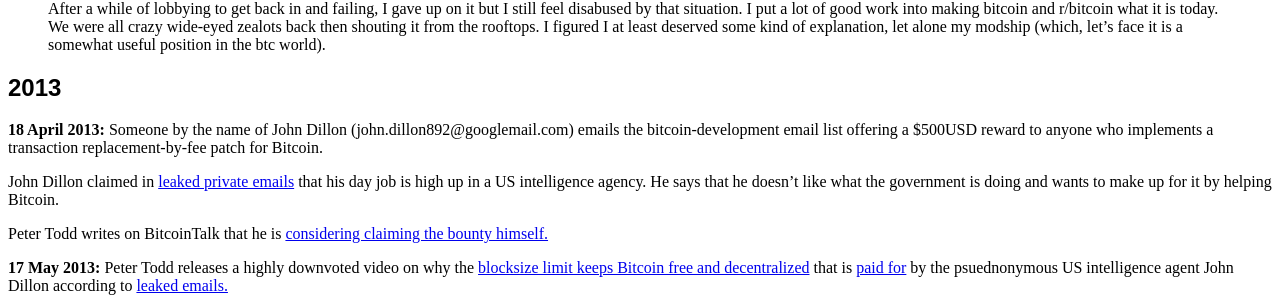
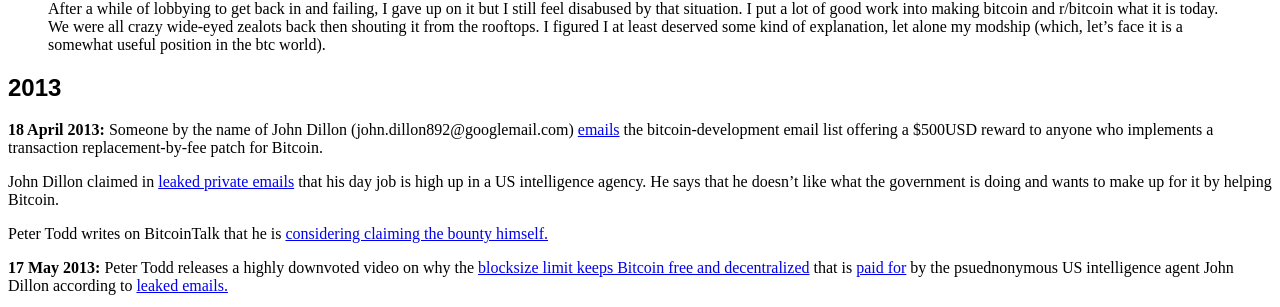
Before and after one commit to derykmakgill/website, a Jekyll site: the page built from btc.md, in a window 1280 px wide and 900 px high, scrolled down 1487 px, cut to the strip 139-446 px from the top of the window. Built offline with Jekyll 4.4.1, drawn with Linux system fonts in a browser that asks for light colours; a script that is not in the unit is left out; some of the changed lines change nothing that is shown.

Commit message:
Update btc.md

```diff
--- a/btc.md
+++ b/btc.md
@@ -64,7 +64,7 @@
 
 ## 2013
 
-**18 April 2013:** Someone by the name of John Dillon (john.dillon892@googlemail.com) emails the bitcoin-development email list offering a $500USD reward to anyone who implements a transaction replacement-by-fee patch for Bitcoin.
+**18 April 2013:** Someone by the name of John Dillon (john.dillon892@googlemail.com) [emails](https://sourceforge.net/p/bitcoin/mailman/message/30738521/) the bitcoin-development email list offering a $500USD reward to anyone who implements a transaction replacement-by-fee patch for Bitcoin.
 
 John Dillon claimed in [leaked private emails](https://archive.is/PK1I1) that his day job is high up in a US intelligence agency. He says that he doesn't like what the government is doing and wants to make up for it by helping Bitcoin.
 
```
